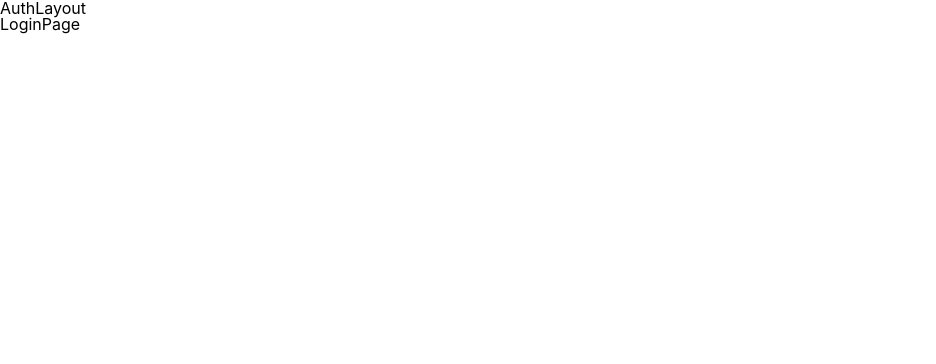
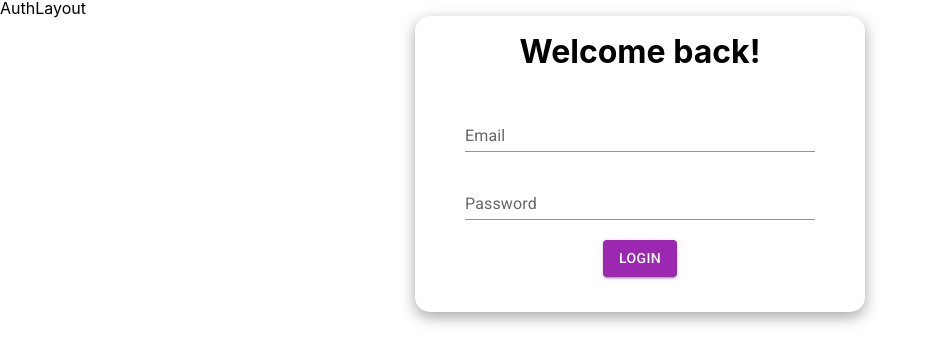
Before and after one commit to Nazar121/app-react-project-management, a React (Create React App) app: page /login in a window 1280 px wide. Shown: the top 364 px of the page, without its empty margins (0-936 px from the left). Built offline with nearby package versions, Linux system fonts and the light colour scheme.

Commit message:
Installed the react-hook-form and created the basic Login page

```diff
--- a/package.json
+++ b/package.json
@@ -7,6 +7,7 @@
     "@emotion/react": "^11.10.6",
     "@emotion/styled": "^11.10.6",
     "@fontsource/roboto": "^4.5.8",
+    "@hookform/resolvers": "^3.1.0",
     "@mui/icons-material": "^5.11.16",
     "@mui/material": "^5.12.0",
     "@testing-library/jest-dom": "^5.16.5",
@@ -18,11 +19,13 @@
     "@types/react-dom": "^18.0.11",
     "react": "^18.2.0",
     "react-dom": "^18.2.0",
+    "react-hook-form": "^7.43.9",
     "react-router-dom": "^6.10.0",
     "react-scripts": "5.0.1",
     "sass": "^1.62.0",
     "typescript": "^4.9.5",
-    "web-vitals": "^2.1.4"
+    "web-vitals": "^2.1.4",
+    "yup": "^1.1.1"
   },
   "scripts": {
     "start": "craco start",
--- /dev/null
+++ b/src/components/ControlledTextField/ControlledTextField.tsx
@@ -0,0 +1,36 @@
+import React from 'react';
+import { Control, Controller, FieldError } from 'react-hook-form';
+import { TextField } from '@mui/material';
+
+interface ControlledTextFieldProps {
+  name: string;
+  label: string;
+  control: Control<any, any> | undefined;
+  error?: FieldError | undefined;
+  type?: 'email' | 'text' | 'password' | 'number';
+  placeholder?: string;
+  variant?: 'filled' | 'outlined' | 'standard';
+}
+
+export const ControlledTextField = (props: ControlledTextFieldProps) => {
+  return (
+    <Controller
+      control={props?.control}
+      name={props?.name}
+      render={({ field }) => (
+        <TextField
+          {...field}
+          type={props?.type || 'text'}
+          label={props?.label}
+          placeholder={props?.placeholder}
+          fullWidth
+          variant={props?.variant || 'standard'}
+          color="secondary"
+          // required={}
+          error={!!props?.error}
+          helperText={props?.error && `${props?.error?.message}`}
+        />
+      )}
+    />
+  );
+};
--- /dev/null
+++ b/src/components/CustomButton/CustomButton.tsx
@@ -0,0 +1,18 @@
+import React from 'react';
+import { Button } from '@mui/material';
+
+interface Props {
+  children: any;
+  type?: 'button' | 'reset' | 'submit';
+  variant?: 'text' | 'contained' | 'outlined' | undefined;
+  color?: 'secondary' | 'inherit' | 'primary' | 'success' | 'error' | 'info' | 'warning' | undefined;
+  onClick?: () => void;
+}
+
+export const CustomButton = (props: Props) => {
+  return (
+    <Button type={props?.type || 'button'} variant={props.variant || 'contained'} color={props.color || 'secondary'} onClick={props.onClick}>
+      {props.children}
+    </Button>
+  );
+};
--- /dev/null
+++ b/src/components/index.ts
@@ -0,0 +1,2 @@
+export { ControlledTextField } from './ControlledTextField/ControlledTextField';
+export { CustomButton } from './CustomButton/CustomButton';
--- a/src/pages/LoginPage/LoginPage.tsx
+++ b/src/pages/LoginPage/LoginPage.tsx
@@ -1,10 +1,56 @@
 import React from 'react';
-// import styles from './LoginPage.module.scss';
+
+// - Form
+import { useForm } from 'react-hook-form';
+import * as Yup from 'yup';
+import { yupResolver } from '@hookform/resolvers/yup';
+
+// - Components
+import { ControlledTextField, CustomButton } from '@components/index';
+
+interface FormData {
+  email: string;
+  password: string;
+}
 
 export const LoginPage = () => {
+  const schema = Yup.object().shape({
+    email: Yup.string().label('Email').trim().required().email(),
+    password: Yup.string().label('Password').trim().required().min(4).max(8),
+  });
+
+  const {
+    control,
+    handleSubmit,
+    formState: { errors },
+  } = useForm<FormData>({
+    mode: 'all',
+    defaultValues: {
+      email: '',
+      password: '',
+    },
+    resolver: yupResolver(schema),
+  });
+
+  const onSubmit = (data: FormData) => {
+    // console.log(data);
+  };
+
   return (
-    <div>
-      <h1>LoginPage</h1>
-    </div>
+    <form onSubmit={handleSubmit(onSubmit)} className="authForm">
+      <h1 className="formTitle">Welcome back!</h1>
+
+      <div className="formItem">
+        <ControlledTextField control={control} name="email" label="Email" error={errors.email}></ControlledTextField>
+      </div>
+
+      <div className="formItem">
+        <ControlledTextField control={control} name="password" label="Password" error={errors.password}></ControlledTextField>
+      </div>
+
+      <div className="formActions">
+        <CustomButton type={'submit'}>Login</CustomButton>
+      </div>
+    </form>
   );
 };
--- a/src/styles/index.scss
+++ b/src/styles/index.scss
@@ -1,9 +1,11 @@
 @import './base/index.scss';
 @import './fonts/index.scss';
+@import './layouts/index.scss';
 
 body {
   min-height: 100vh;
-  font-family: -apple-system, BlinkMacSystemFont, 'Segoe UI', 'Roboto', 'Oxygen', 'Ubuntu', 'Cantarell', 'Fira Sans', 'Droid Sans', 'Helvetica Neue', sans-serif;
+  font-family: -apple-system, BlinkMacSystemFont, 'Segoe UI', 'Roboto', 'Oxygen', 'Ubuntu', 'Cantarell', 'Fira Sans', 'Droid Sans', 'Helvetica Neue',
+    sans-serif;
   -webkit-font-smoothing: antialiased;
   -moz-osx-font-smoothing: grayscale;
 }
--- /dev/null
+++ b/src/styles/layouts/authLayout.scss
@@ -0,0 +1,26 @@
+.authForm {
+  max-width: 450px;
+  width: 100%;
+  border-radius: 15px;
+  margin: 0 auto;
+  padding: 20px 50px;
+  background: white;
+  box-shadow: rgba(0, 0, 0, 0.35) 0px 5px 15px;
+
+  .formTitle {
+    text-align: center;
+    font-weight: bold;
+    font-size: 32px;
+    margin: 0 0 36px 0;
+  }
+
+  .formItem {
+    margin: 20px 0;
+  }
+
+  .formActions {
+    display: flex;
+    justify-content: center;
+    margin: 15px 0;
+  }
+}
--- /dev/null
+++ b/src/styles/layouts/index.scss
@@ -0,0 +1 @@
+@import './authLayout.scss';
```
Also changed, not shown: src/pages/LoginPage/LoginPage.module.scss (deleted), 1 other file (tests, documents, lock files or other folders).
